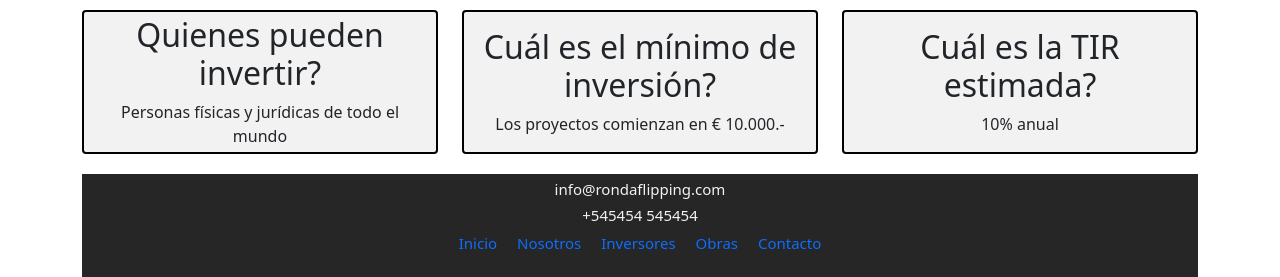
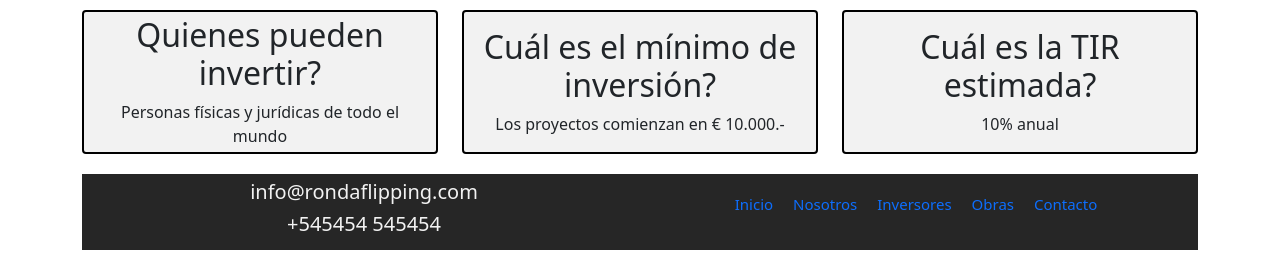
Before and after one commit to tavobarto/rondaflipping, a website: page index.html in a window 1280 px wide. Shown: the part 602-879 px from the top of the page. After the commit the page ends 852 px from the top, so only its background shows below. Drawn offline with nearby package versions, Linux system fonts and the light colour scheme.

Commit message:
actualizacion

```diff
--- a/estilo.scss
+++ b/estilo.scss
@@ -1,5 +1,4 @@
 //variables
-@import "./scss/variables/colores";
 @import "./scss/variables/medidas";
 @import "./scss/variables/aligns";
 @import "./node_modules/animate.css/animate.css";
--- a/index.html
+++ b/index.html
@@ -145,20 +145,25 @@
         </article>
     </main>
 <!-- Footer -->
-<footer id="footerID">
-    <div class="container">
-        <div class="row justify-content-center">
-            <div class="col-md-12 text-center text-decoration-none">
-                <h4 class="footerData">info@rondaflipping.com</h4>
-                <h4 class="footerData">+545454 545454</h4>
+    <footer id="footerID">
+        <div class="container">
+            <div class="row justify-content-center align-items-center">
+                <div class="col-6 text-center text-decoration-none">
+                    <h4 class="footerData">info@rondaflipping.com</h4>
+                    <h4 class="footerData">+545454 545454</h4>
+                </div>
+                <div class="col-6 text-center text-decoration-none">
                     <p>
                         <a class="text-decoration-none mx-2" href="#">Inicio</a>
                         <a class="text-decoration-none mx-2" href="./pages/nosotros.html">Nosotros</a>
                         <a class="text-decoration-none mx-2" href="./pages/inversores.html">Inversores</a>
                         <a class="text-decoration-none mx-2" href="./pages/obras.html">Obras</a>
                         <a class="text-decoration-none mx-2" href="./pages/contacto.html">Contacto</a>
-                    </p>
+                        </p>
+                </div>
             </div>
+        </div>
+    </footer>
 <!-- JAVASCRIPT bootstrap -->
     <script src="https://cdn.jsdelivr.net/npm/bootstrap@5.1.3/dist/js/bootstrap.bundle.min.js" integrity="sha384-ka7Sk0Gln4gmtz2MlQnikT1wXgYsOg+OMhuP+IlRH9sENBO0LRn5q+8nbTov4+1p" crossorigin="anonymous"></script>
 </body>
--- a/scss/_footer.scss
+++ b/scss/_footer.scss
@@ -9,5 +9,5 @@
 }
 
 .footerData{
-    font-size: 15px;
+    font-size: 20px;
 }
--- a/scss/_mixins.scss
+++ b/scss/_mixins.scss
@@ -3,6 +3,6 @@
     height: $height;
     border: black 2px solid;
     border-radius: 4px;
-    background-color: $blanco-primario;
+    background-color: map-get($map: $colores, $key: blanco-primario );
 
 }
```
Also changed, not shown: estilo.css, 1 other file.
